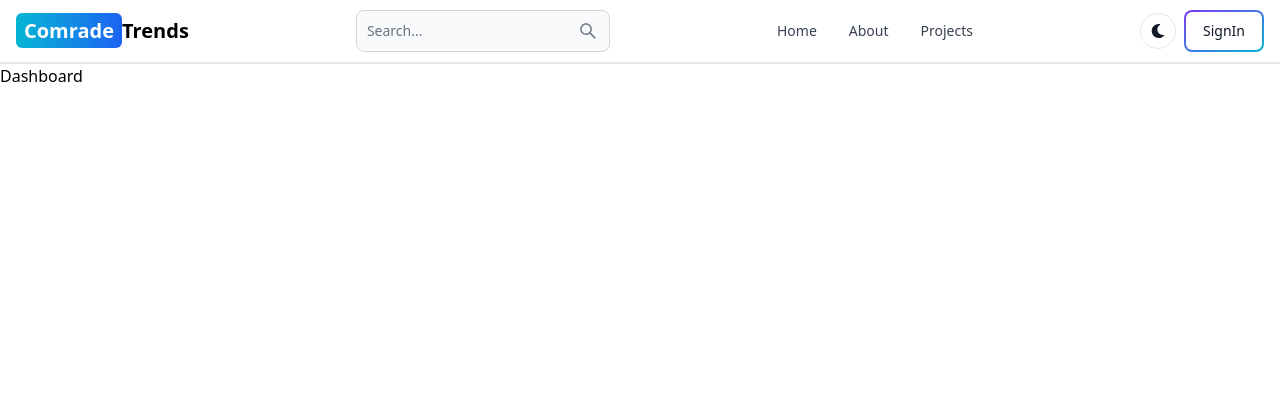
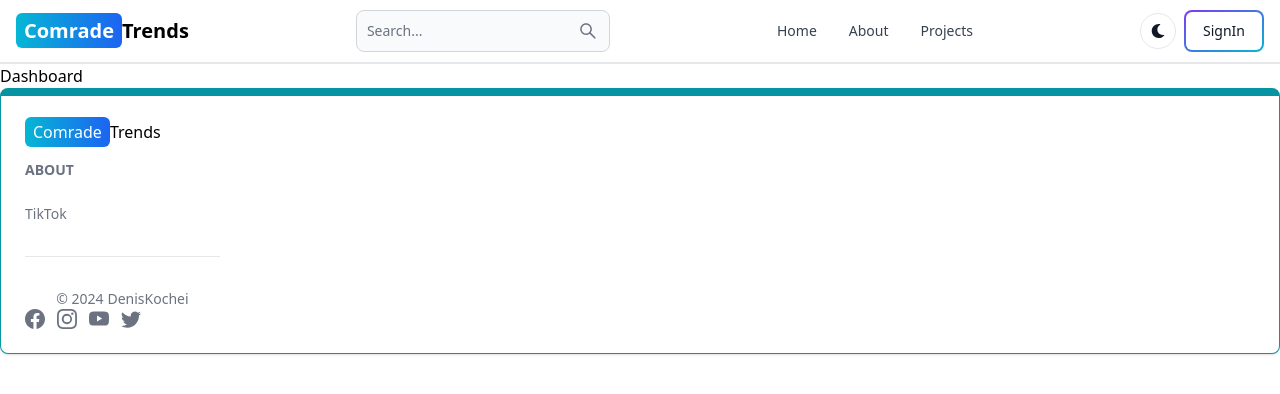
Before and after one commit to DenisKochei/ComradeTrends, a React (Vite) app in the folder client/: page /dashboard in a window 1280 px wide. Shown: the top 394 px of the page. Built offline with nearby package versions, Linux system fonts and the light colour scheme.

Commit message:
created the footer component

```diff
--- a/client/src/App.jsx
+++ b/client/src/App.jsx
@@ -6,6 +6,7 @@ import { Signup } from './pages/Signup'
 import { Projects } from './pages/Projects'
 import { Dashboard } from './pages/Dashboard'
 import { Header } from './components/header'
+import Footer from './components/Footer'
 
 export default function App() {
   return (
@@ -20,6 +21,7 @@ export default function App() {
         <Route path='/projects' element={<Projects />} />
         <Route path='/dashboard' element={<Dashboard />} />
       </Routes>
+      <Footer/>
     </BrowserRouter>
     </div>
   )
--- /dev/null
+++ b/client/src/components/Footer.jsx
@@ -0,0 +1,45 @@
+import React from 'react'
+import { Footer } from 'flowbite-react'
+import {BsFacebook,BsTwitter,BsInstagram,BsYoutube,} from 'react-icons/bs'
+//import { Link } from 'react-router-dom'
+
+
+export default function FooterComp() {
+  return (
+  <Footer container className='border border-t-8 border-teal-500'>
+    <div className="">
+      <div>
+        <div>
+        <span className=' px-2 py-1 bg-gradient-to-r from-cyan-500 to-blue-600 rounded-md text-white'>Comrade</span>
+          Trends
+        </div>
+        <div className='grid grid-col grid-cols-2 gap-3 mt-4 sm:grid-cols-3 sm:gap-6'>
+          <div>
+            <Footer.Title title='About'/>
+            <Footer.LinkGroup col>
+              <Footer.Link
+                href='http://www.tiktok.com/Denis_Kochei'
+                target='_blank'
+                rel='noopener noreferrer'
+              >
+                TikTok
+              </Footer.Link>
+            </Footer.LinkGroup>
+          </div>
+        </div>
+      </div>
+      <div>
+      <Footer.Divider/>
+      <Footer.Copyright href='#' by='DenisKochei' year={new Date().getFullYear()} />
+      </div>
+      <div className='flex gap-3'>
+        <Footer.Icon href='#' icon={BsFacebook} />
+        <Footer.Icon href='#' icon={BsInstagram} />
+        <Footer.Icon href='#' icon={BsYoutube} />
+        <Footer.Icon href='#' icon={BsTwitter} />
+
+      </div>
+    </div>
+   </Footer>
+  )
+}
--- a/client/src/pages/Signup.jsx
+++ b/client/src/pages/Signup.jsx
@@ -45,7 +45,7 @@ export  function Signup() {
   return (
     <div className='min-h-screen mt-20'>
       <div className='flex flex-col md:flex-row md:items-center p-3 max-w-3xl mx-auto gap-5'>
-        <div className='flex-1'>
+        <div className='flex-1 '>
         <Link to="/" className=' whitespace-nowrap sm:text-4xl text-xl  font-bold dark:text-white'>
           <span className=' px-2 py-1 bg-gradient-to-r from-cyan-500 to-blue-600 rounded-md text-white'>Comrade</span>
           Trends
```
